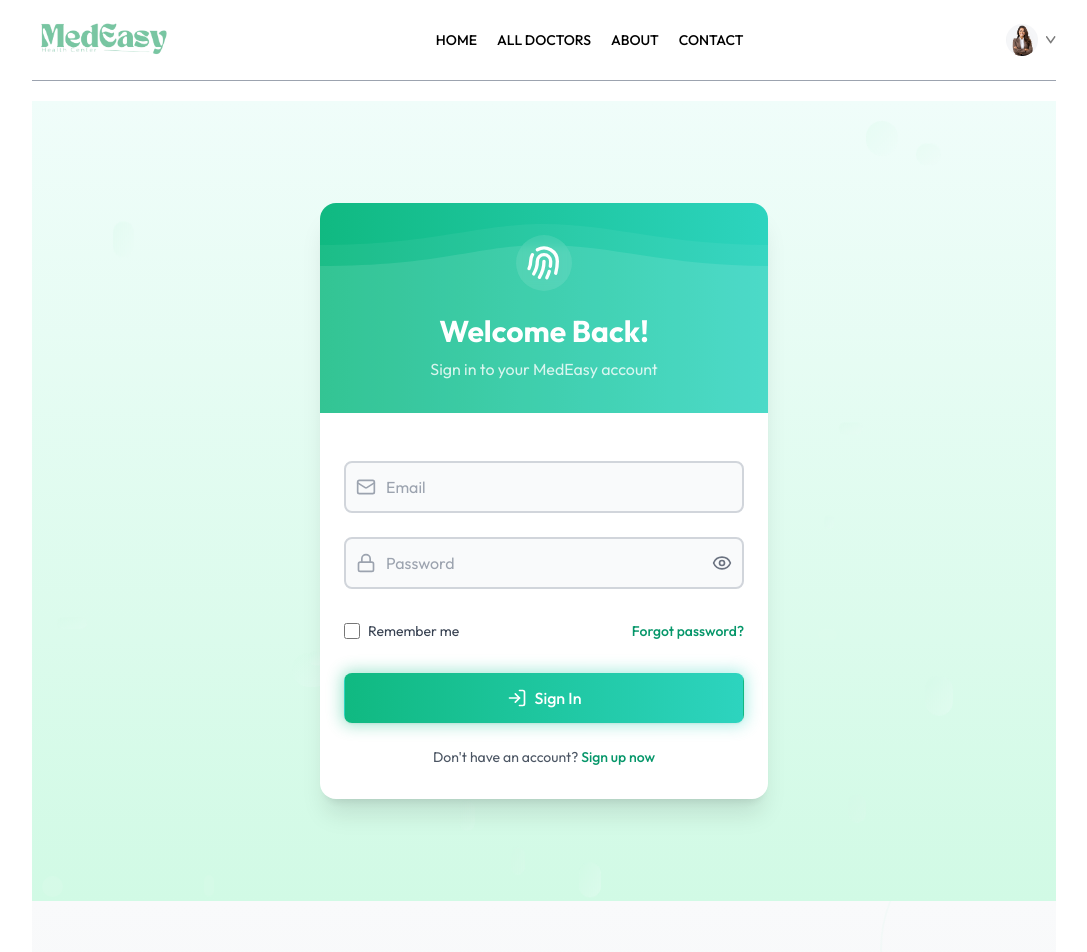
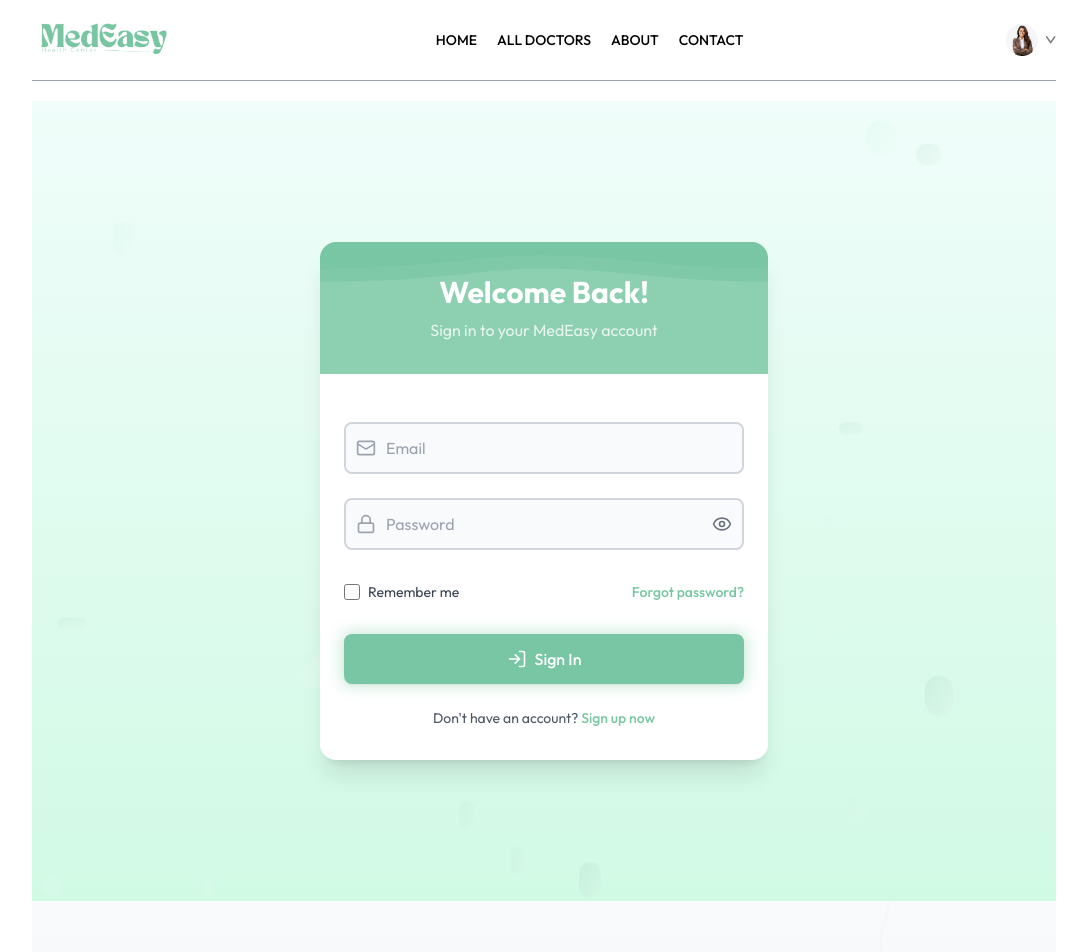
Before and after one commit to ramaqattam/frontend, a React (Vite) app: page /login in a window 1280 px wide. Shown: the top 952 px of the page, without its empty margins (96-1183 px from the left). Built offline with nearby package versions, Linux system fonts and the light colour scheme.

Commit message:
style: Update color theme and adjust component styles for consistency

```diff
--- a/src/App.jsx
+++ b/src/App.jsx
@@ -11,7 +11,6 @@
 import Navbar from './components/Navbar';
 import Footer from './components/Footer'
 import About from './pages/About'
-import { Toaster } from "react-hot-toast";
 
 
 const App = () => {
--- a/src/components/ColorTheme.js
+++ b/src/components/ColorTheme.js
@@ -2,17 +2,17 @@
 // This file contains the new creative color theme to be used across components
 
 export const colorTheme = {
-    // Primary gradient pairs
     primary: {
-      gradient: 'from-emerald-500 to-teal-400',
-      light: 'from-emerald-100 to-teal-50',
-      text: 'text-emerald-600',
-      border: 'border-emerald-300',
-      hover: 'hover:text-emerald-600',
-      background: 'bg-emerald-500',
-      fill: 'fill-emerald-500',
-      stroke: 'stroke-emerald-500'
+      gradient: 'from-[#78C6A3] to-[#78C6A3]', // solid look (no gradient shift)
+      light: 'from-[#B2E0CE] to-[#DFF4EA]',   // optional light shades (you can adjust as needed)
+      text: 'text-[#78C6A3]',
+      border: 'border-[#78C6A3]',
+      hover: 'hover:text-[#78C6A3]',
+      background: 'bg-[#78C6A3]',
+      fill: 'fill-[#78C6A3]',
+      stroke: 'stroke-[#78C6A3]'
     },
+
 
     // Secondary gradient pairs
     secondary: {
--- a/src/components/Footer.jsx
+++ b/src/components/Footer.jsx
@@ -135,7 +135,7 @@
           }`}
           style={{ transitionDelay: "200ms" }}
         >
-          <h3 className="text-lg font-bold mb-6 bg-clip-text text-transparent bg-gradient-to-r from-[#69A688] to-[#558C6E]">
+          <h3 className="text-lg font-bold mb-6 bg-clip-text text-transparent bg-[#78C6A3]">
             COMPANY
           </h3>
           <ul className="space-y-4 text-sm">
--- a/src/components/Navbar.jsx
+++ b/src/components/Navbar.jsx
@@ -4,12 +4,13 @@
 
 const Navbar = () => {
   const navigate = useNavigate();
-  const [showMenu, setShowMenu] = useState(false);
+  // const [showMenu, setShowMenu] = useState(false);
   const [token, setToken] = useState(true);
 
   return (
     <div className="flex items-center justify-between text-sm py-4 mb-5 border-b border-b-gray-400">
-      <img onClick={() => navigate("/")}
+      <img
+        onClick={() => navigate("/")}
         className="h-12 w-auto cursor-pointer"
         src={assets.MainLogoFinal}
         alt=""
@@ -68,6 +69,7 @@
             Create Account
           </button>
         )}
+
       </div>
     </div>
   );
--- a/src/pages/Home.jsx
+++ b/src/pages/Home.jsx
@@ -3,7 +3,6 @@
 import SpecialityMenu from "../components/SpecialityMenu";
 import TopDoctors from "../components/TopDoctos";
 import Banner from "../components/Banner";
-import Footer from "../components/Footer";
 import ScrollToTop from "../components/ScrollToTop";
 const Home = () => {
   return (
@@ -28,6 +27,7 @@
         </section>
 
 
+
       </main>
 
       <ScrollToTop />
--- a/src/pages/Login.jsx
+++ b/src/pages/Login.jsx
@@ -167,7 +167,7 @@
       <div className={`w-full max-w-md transition-all duration-1000 transform ${isLoaded ? 'opacity-100 translate-y-0' : 'opacity-0 translate-y-10'}`}>
         <div className="bg-white rounded-2xl shadow-xl overflow-hidden">
           {/* Header */}
-          <div className={`bg-gradient-to-r ${colorTheme.primary.gradient} py-8 px-6 text-white relative overflow-hidden`}>
+          <div className={`bg-[#78C6A3] py-8 px-6 text-white relative overflow-hidden`}>
             <div className="absolute inset-0 overflow-hidden">
               <svg className="absolute left-0 top-0 h-full w-full" preserveAspectRatio="none" viewBox="0 0 800 400">
                 <path d="M 0 80 C 200 80 280 40 400 40 C 520 40 620 80 800 80 L 800 400 L 0 400 Z" className="text-white text-opacity-5" fill="currentColor"></path>
@@ -177,11 +177,6 @@
 
             <div className="relative">
               <div className="text-center">
-                <div className="inline-block p-2 rounded-full bg-white bg-opacity-10 backdrop-blur-sm mb-4">
-                  <svg className="w-10 h-10" fill="none" stroke="currentColor" viewBox="0 0 24 24">
-                    <path strokeLinecap="round" strokeLinejoin="round" strokeWidth="2" d="M12 11c0 3.517-1.009 6.799-2.753 9.571m-3.44-2.04l.054-.09A13.916 13.916 0 008 11a4 4 0 118 0c0 1.017-.07 2.019-.203 3m-2.118 6.844A21.88 21.88 0 0015.171 17m3.839 1.132c.645-2.266.99-4.659.99-7.132A8 8 0 008 4.07M3 15.364c.64-1.319 1-2.8 1-4.364 0-1.457.39-2.823 1.07-4" />
-                  </svg>
-                </div>
                 <h2 className="text-3xl font-bold">Welcome Back!</h2>
                 <p className="text-white text-opacity-80 mt-2">
                   Sign in to your MedEasy account
--- a/src/pages/MyProfile.jsx
+++ b/src/pages/MyProfile.jsx
@@ -1,6 +1,7 @@
 import React, { useState } from "react";
 
 const MyProfile = () => {
+
   const [editing, setEditing] = useState(false);
   const [profileImage, setProfileImage] = useState("/api/placeholder/150/150");
   const [userData, setUserData] = useState({
@@ -33,6 +34,8 @@
   };
 
   return (
+    <div className="p-6 mb-20">
+
     <div className="max-w-2xl mx-auto p-8 bg-white rounded-2xl shadow-lg mt-12 transition-all duration-300">
       <div className="flex flex-col items-center mb-6">
         <div className="relative">
@@ -136,6 +139,7 @@
         )}
       </div>
     </div>
+    </div>
   );
 };
 
```
